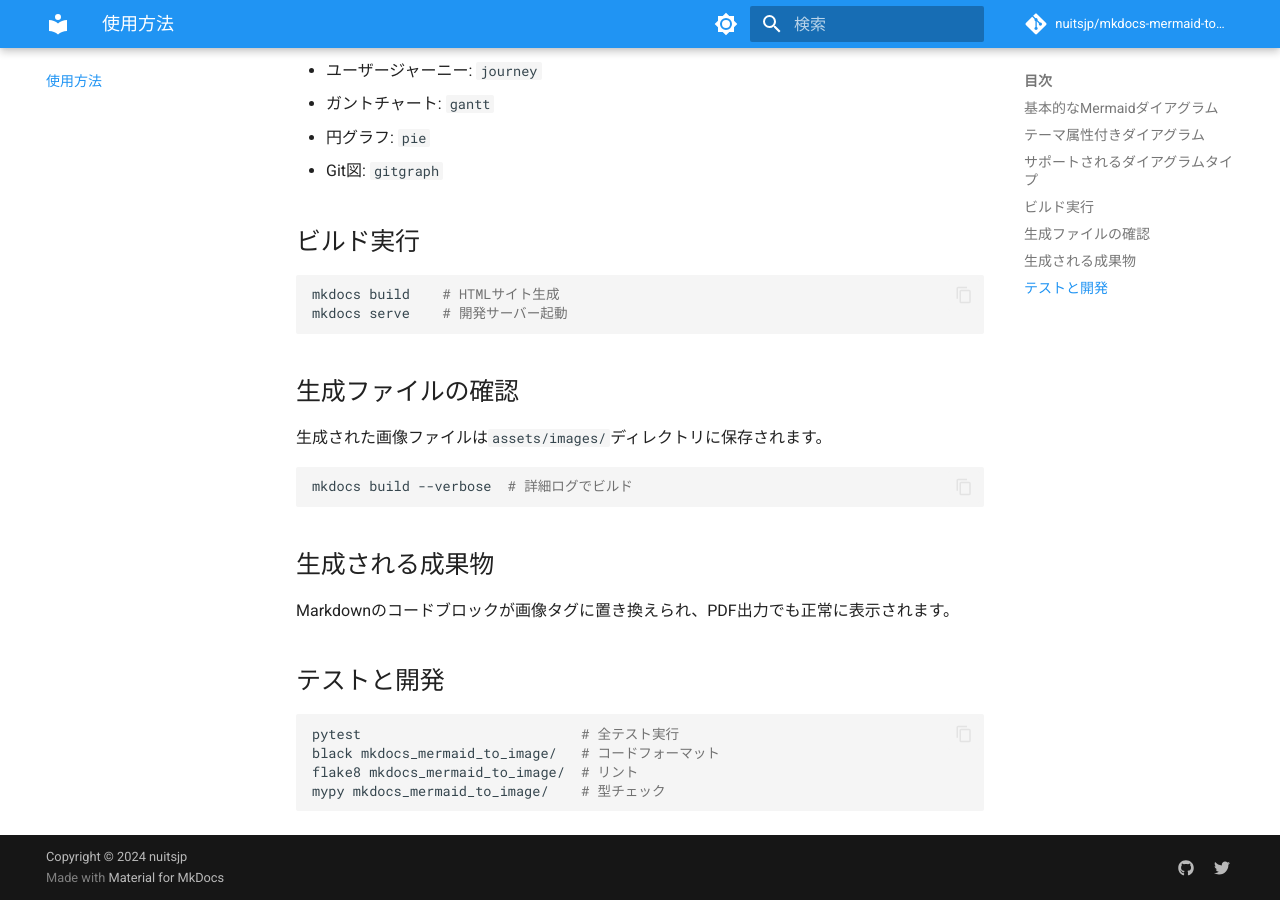
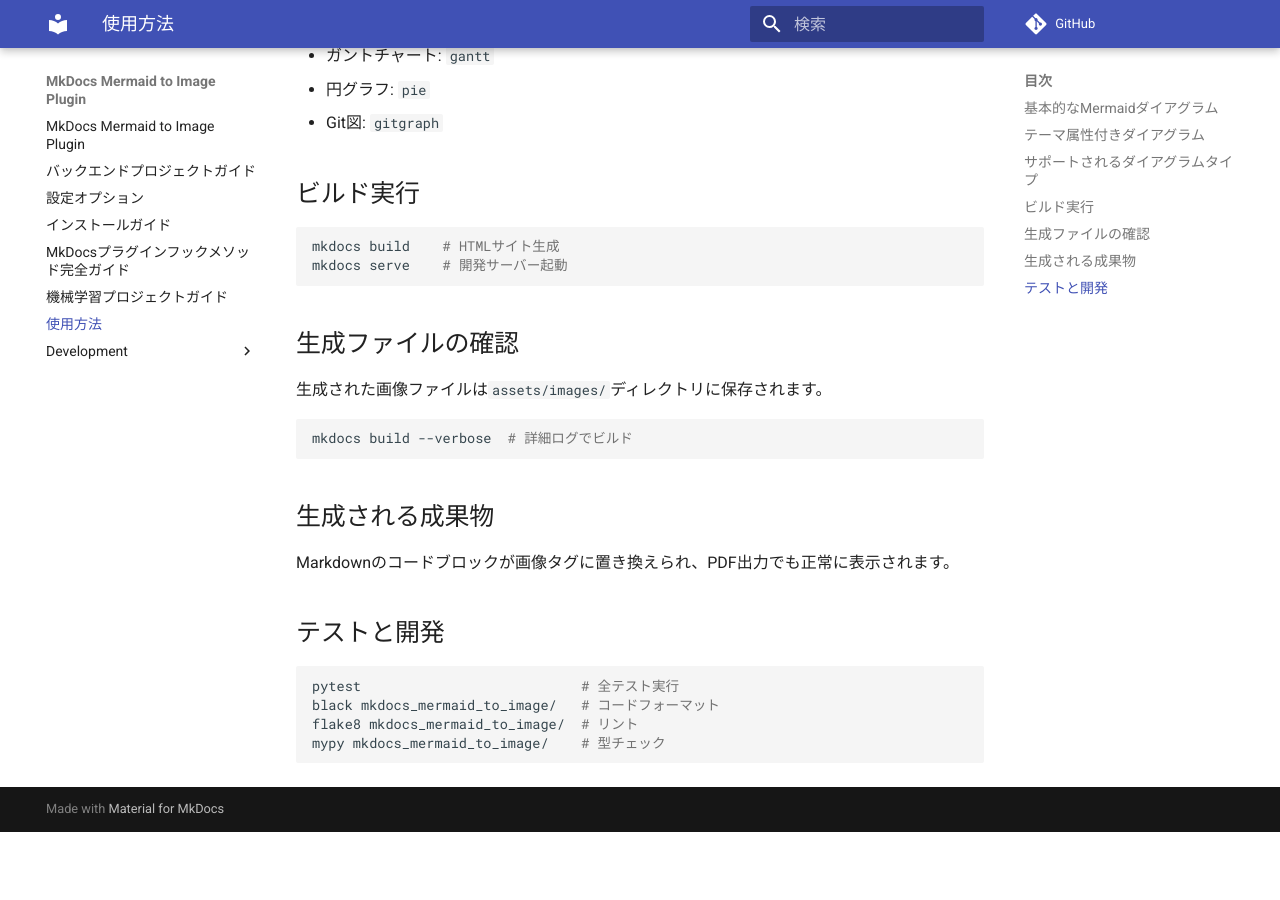
Before and after one commit to nuitsjp/mkdocs-mermaid-to-svg, an MkDocs documentation site: the page built from docs/usage.md, in a window 1280 px wide and 900 px high, scrolled down 1388 px. Built offline with MkDocs 1.6.1 and Material for MkDocs 9.7.7, drawn with Linux system fonts in a browser that asks for light colours; comment, search, counter and statistics services are not loaded; after the commit the page ends 2220 px from its top, so only the background shows below that.

Commit message:
index.mdにMermaidダイアグラムの使用例を追加し、mkdocs.ymlの設定を整理

```diff
--- a/mkdocs.yml
+++ b/mkdocs.yml
@@ -1,102 +1,24 @@
 site_name: MkDocs Mermaid to Image Plugin
 site_url: https://nuitsjp.github.io/mkdocs-mermaid-to-image/
-site_author: nuitsjp
-site_description: MkDocs環境でMermaidダイアグラムを静的画像として事前レンダリングし、PDF出力に対応させるプラグイン
-
-repo_name: nuitsjp/mkdocs-mermaid-to-image
 repo_url: https://github.com/nuitsjp/mkdocs-mermaid-to-image
-edit_uri: edit/main/docs/
 
 theme:
   name: material
   language: ja
-  palette:
-    - scheme: default
-      primary: blue
-      accent: blue
-      toggle:
-        icon: material/brightness-7
-        name: Switch to dark mode
-    - scheme: slate
-      primary: blue
-      accent: blue
-      toggle:
-        icon: material/brightness-4
-        name: Switch to light mode
-  features:
-    - navigation.tracking
-    - navigation.tabs
-    - navigation.sections
-    - navigation.expand
-    - navigation.top
-    - search.highlight
-    - search.share
-    - toc.follow
-    - content.code.copy
-    - content.action.edit
 
-# nav設定は.pagesファイルで管理
-# nav:
-#   - Home: index.md
-#   - インストール: installation.md
-#   - 設定オプション: configuration.md
-#   - 使用方法: usage.md
-#   - トラブルシューティング: troubleshooting.md
-#   - コントリビューション: contributing.md
+extra_javascript:
+  - https://unpkg.com/mermaid/dist/mermaid.min.js
 
 plugins:
-  - search:
-      lang: ja
-  - awesome-pages
-  - git-revision-date-localized:
-      enable_creation_date: true
-      type: datetime
+  - search
 
 markdown_extensions:
-  - abbr
   - admonition
-  - attr_list
-  - def_list
-  - footnotes
-  - md_in_html
-  - toc:
-      permalink: true
-  - pymdownx.arithmatex:
-      generic: true
-  - pymdownx.betterem:
-      smart_enable: all
-  - pymdownx.caret
   - pymdownx.details
-  - pymdownx.emoji:
-      emoji_generator: materialx.emoji.to_svg
-      emoji_index: materialx.emoji.twemoji
-  - pymdownx.highlight:
-      anchor_linenums: true
-      line_spans: __span
-      pygments_lang_class: true
-  - pymdownx.inlinehilite
-  - pymdownx.keys
-  - pymdownx.magiclink:
-      repo_url_shorthand: true
-      user: nuitsjp
-      repo: mkdocs-mermaid-to-image
-  - pymdownx.mark
-  - pymdownx.smartsymbols
   - pymdownx.superfences:
       custom_fences:
         - name: mermaid
           class: mermaid
-  - pymdownx.tabbed:
-      alternate_style: true
-  - pymdownx.tasklist:
-      custom_checkbox: true
-  - pymdownx.tilde
-
-extra:
-  social:
-    - icon: fontawesome/brands/github
-      link: https://github.com/nuitsjp
-    - icon: fontawesome/brands/twitter
-      link: https://twitter.com/nuits_jp
-
-copyright: Copyright &copy; 2024 nuitsjp
+  - pymdownx.highlight
+  - toc:
+      permalink: true
```
Also changed, not shown: docs/index.md (+6 -0 lines).
